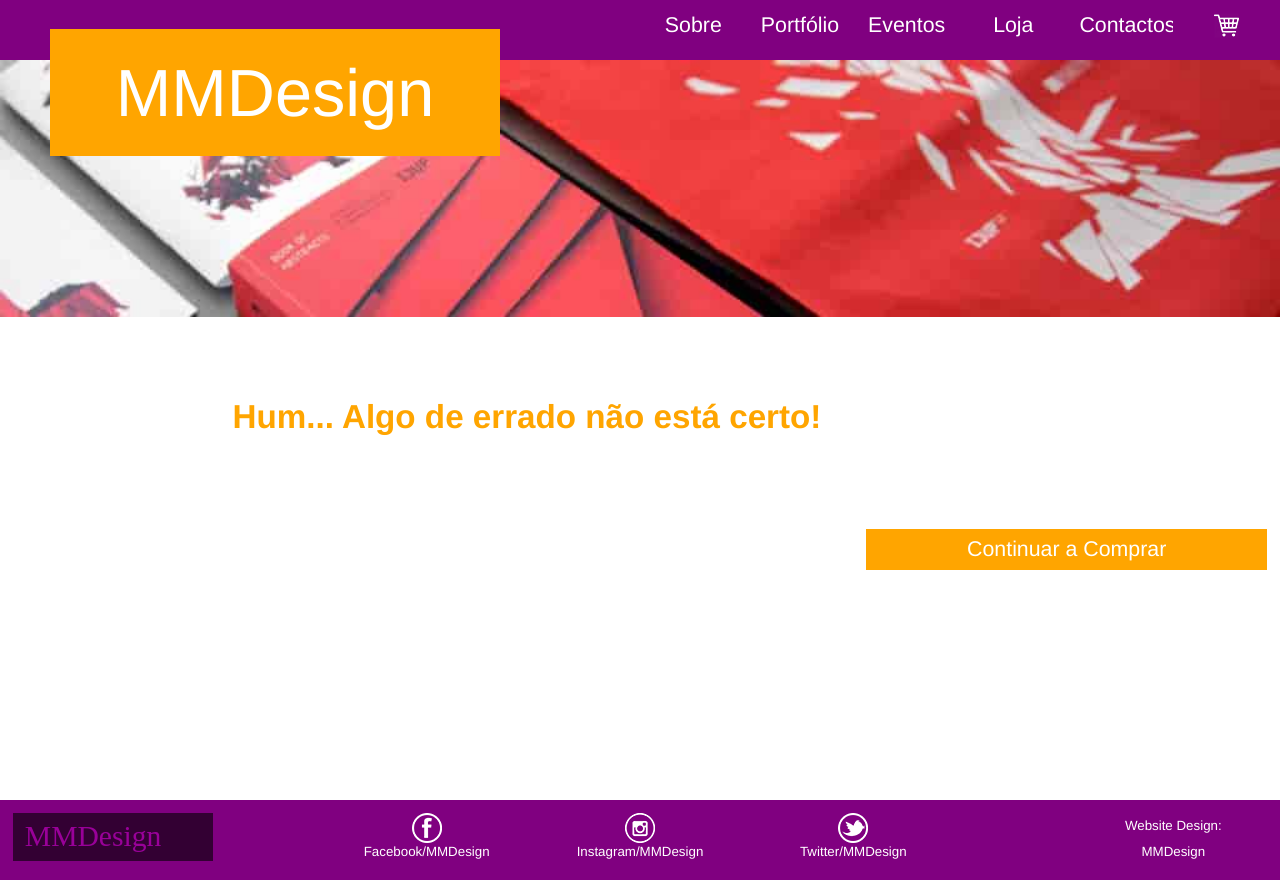
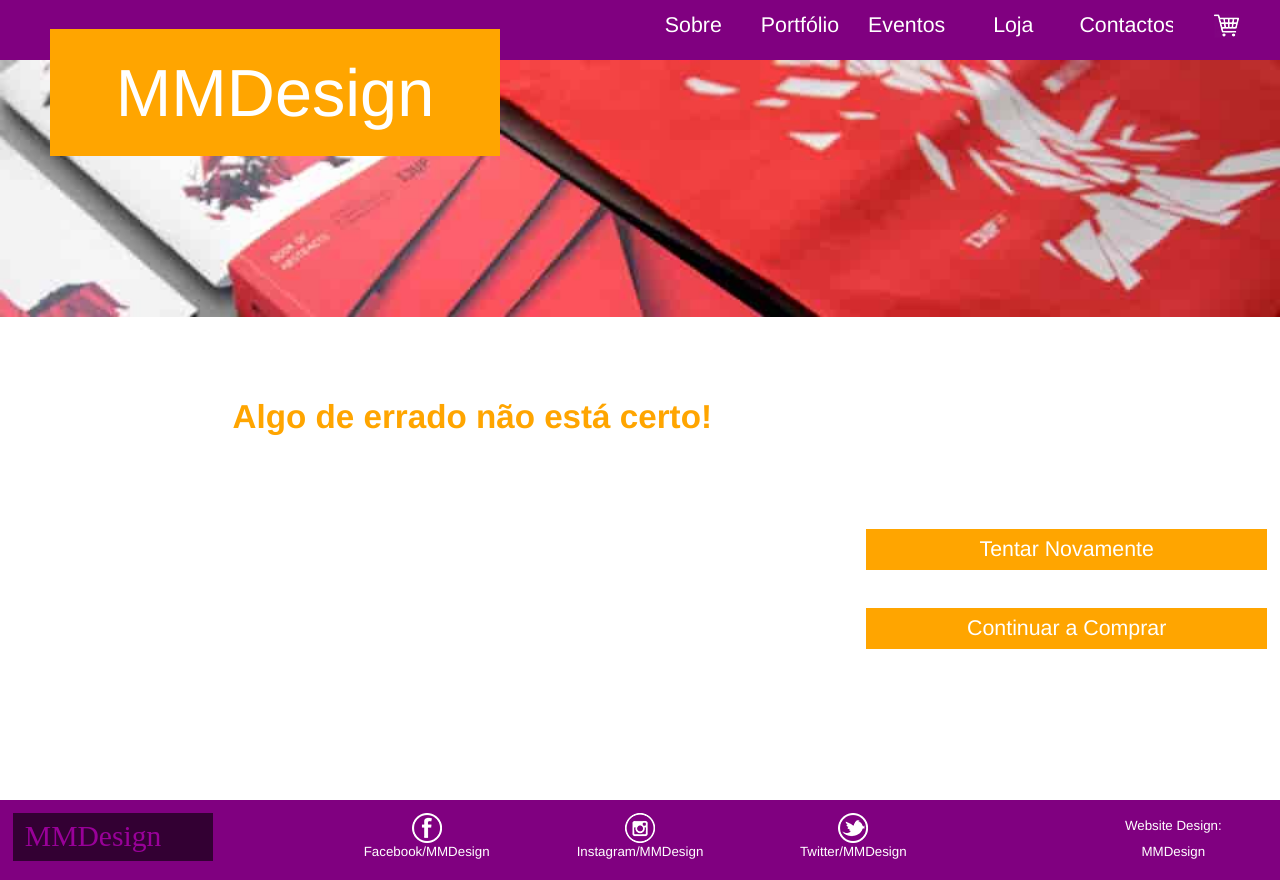
Before and after one commit to MadalenaSousa/ProjectTI, a PHP site: page /comprafinalizada.php in a window 1280 px wide. Run offline with PHP 8.4, Linux system fonts and the light colour scheme; data that the repository does not hold is empty.

Commit message:
changing page

```diff
--- a/comprafinalizada.php
+++ b/comprafinalizada.php
@@ -21,10 +21,7 @@
         </header>
 
         <main class="grid-main">
-            <div class="row">
-                <div class="col-2"></div>
 
-                <div class="titulo col-8">
                     <?php
 
                     $uploaddir =  'comprovativos';
@@ -34,13 +31,14 @@
 
                     if($fileType == "pdf") {
                         if (move_uploaded_file($_FILES['file']['tmp_name'], $uploadfile)) {
-                            echo "<h5>A sua compra foi realizada com sucesso.</h5>\n";
-                        }
-                    } else {
-                        echo "<h5>Hum... Algo de errado não está certo!</h5>\n";
-                    }
 
                     ?>
+
+                            <div class="row">
+                                <div class="col-2"></div>
+
+                                <div class="titulo col-8">
+                                    <h5>A sua compra foi realizada com sucesso!</h5>
                                 </div>
 
                                 <div class="col-2"></div>
@@ -57,6 +55,52 @@
                                     </a>
                                 </div>
                             </div>
+                    <?php
+
+                        }
+                    } else {
+
+                    ?>
+
+                        <div class="row">
+                            <div class="col-2"></div>
+
+                            <div class="titulo col-8">
+                                <h5>Algo de errado não está certo!</h5>
+                            </div>
+
+                            <div class="col-2"></div>
+                        </div>
+
+                        <div class="row">
+                            <div class="col-8"></div>
+
+                            <div class="col-4">
+                                <a href="dadospagamento.php">
+                                    <button class="botao">
+                                        Tentar Novamente
+                                    </button>
+                                </a>
+                            </div>
+                        </div>
+
+                        <div class="row">
+                            <div class="col-8"></div>
+
+                            <div class="col-4">
+                                <a href="loja.php">
+                                    <button class="botao">
+                                        Continuar a Comprar
+                                    </button>
+                                </a>
+                            </div>
+                        </div>
+
+                    <?php
+
+                    }
+
+                    ?>
         </main>
     </div>
 
```
Also changed, not shown: data.txt (+10 -0 lines). Lines whose indentation alone changed are shown as unchanged.
